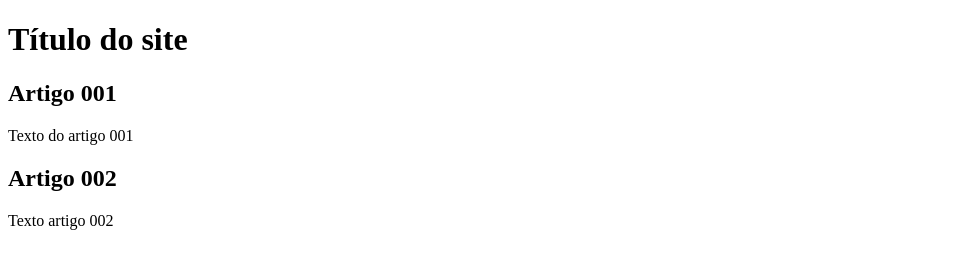
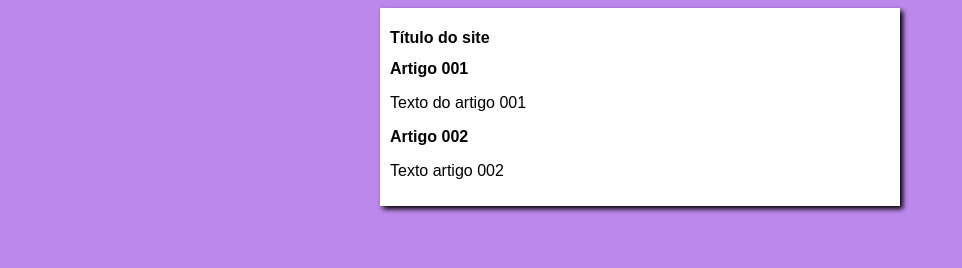
Before and after one commit to ViniciusModenese/projeto_site, a plain HTML site: page index.html in a window 1280 px wide. Shown: the whole page, without its empty margins (0-962 px from the left). Drawn offline with Linux system fonts and the light colour scheme.

Commit message:
design iniciado

```diff
--- /dev/null
+++ b/estilos/style.css
@@ -0,0 +1,18 @@
+* {
+    font-family: Arial, Helvetica, sans-serif;
+    font-size: 16px;
+
+}
+
+body {
+    background-color: rgb(188, 136, 236);
+
+}
+
+main {
+    background-color: white;
+    width: 500px;
+    margin: auto;
+    padding: 10px;
+    box-shadow: 3px 3px 5px black;
+}
--- a/index.html
+++ b/index.html
@@ -4,6 +4,7 @@
     <meta charset="UTF-8">
     <meta name="viewport" content="width=device-width, initial-scale=1.0">
     <title>Título do site</title>
+    <link rel="stylesheet" href="estilos/style.css">
 </head>
 <body>
     <main>
```
